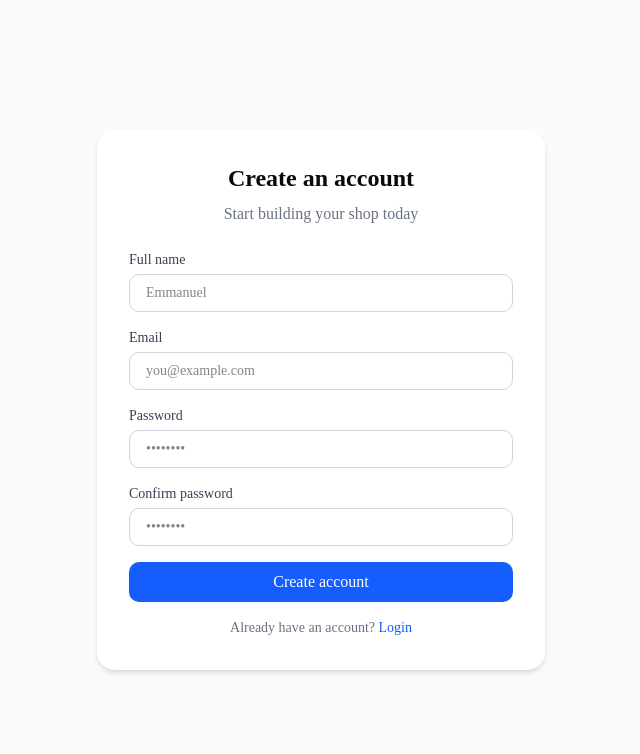
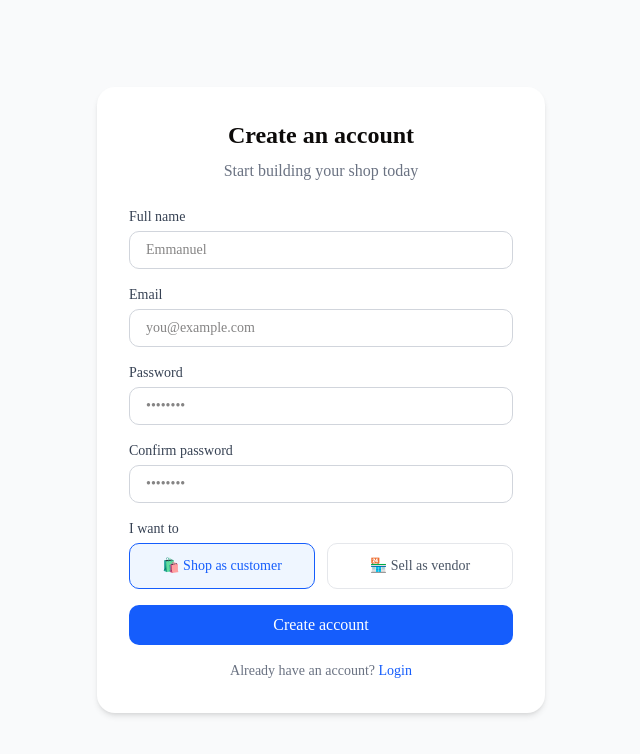
Before and after one commit to Emmanuel00885566/create-your-shop, a Next.js app: page /auth/signup in a window 1280 px wide. Shown: the top 754 px of the page, without its empty margins (319-959 px from the left). Built offline with nearby package versions, Linux system fonts and the light colour scheme; no server answers.

Commit message:
Phase 5 - connected real auth to backend

```diff
--- a/app/auth/login/page.js
+++ b/app/auth/login/page.js
@@ -8,10 +8,11 @@ export default function LoginPage() {
   const [email, setEmail] = useState('')
   const [password, setPassword] = useState('')
   const [error, setError] = useState('')
+  const [loading, setLoading] = useState(false)
   const { login } = useAuth()
   const router = useRouter()
 
-  function handleSubmit(e) {
+  async function handleSubmit(e) {
     e.preventDefault()
     setError('')
 
@@ -25,8 +26,19 @@ export default function LoginPage() {
       return
     }
 
-    login(email, password)
-    router.push('/dashboard')
+    setLoading(true)
+    try {
+      const user = await login(email, password)
+      if (user.role === 'vendor' || user.role === 'admin') {
+        router.push('/dashboard')
+      } else {
+        router.push('/')
+      }
+    } catch (err) {
+      setError(err.response?.data?.message || 'Login failed. Please try again.')
+    } finally {
+      setLoading(false)
+    }
   }
 
   return (
@@ -66,9 +78,10 @@ export default function LoginPage() {
 
           <button
             type="submit"
-            className="bg-blue-600 text-white rounded-lg py-2 font-medium hover:bg-blue-700 transition-colors"
+            disabled={loading}
+            className="bg-blue-600 text-white rounded-lg py-2 font-medium hover:bg-blue-700 transition-colors disabled:opacity-50"
           >
-            Login
+            {loading ? 'Logging in...' : 'Login'}
           </button>
 
         </form>
--- a/app/auth/signup/page.js
+++ b/app/auth/signup/page.js
@@ -1,25 +1,52 @@
 'use client'
 
 import { useState } from 'react'
+import { useRouter } from 'next/navigation'
+import { useAuth } from '@/lib/AuthContext'
 
 export default function SignupPage() {
   const [name, setName] = useState('')
   const [email, setEmail] = useState('')
   const [password, setPassword] = useState('')
   const [confirmPassword, setConfirmPassword] = useState('')
+  const [role, setRole] = useState('user')
   const [error, setError] = useState('')
+  const [loading, setLoading] = useState(false)
+  const { signup } = useAuth()
+  const router = useRouter()
 
-  function handleSubmit(e) {
+  async function handleSubmit(e) {
     e.preventDefault()
     setError('')
+
+    if (!name || !email || !password || !confirmPassword) {
+      setError('Please fill in all fields')
+      return
+    }
 
     if (password !== confirmPassword) {
       setError('Passwords do not match!')
       return
     }
 
-    console.log('Signing up:', name, email, password)
-    alert(`Account created for ${name}! 🎉`)
+    if (password.length < 6) {
+      setError('Password must be at least 6 characters')
+      return
+    }
+
+    setLoading(true)
+    try {
+      const user = await signup(name, email, password, role)
+      if (user.role === 'vendor' || user.role === 'admin') {
+        router.push('/dashboard')
+      } else {
+        router.push('/')
+      }
+    } catch (err) {
+      setError(err.response?.data?.message || 'Signup failed. Please try again.')
+    } finally {
+      setLoading(false)
+    }
   }
 
   return (
@@ -75,15 +102,45 @@ export default function SignupPage() {
             />
           </div>
 
+          {/* Role selector */}
+          <div className="flex flex-col gap-1">
+            <label className="text-sm font-medium text-gray-700">I want to</label>
+            <div className="grid grid-cols-2 gap-3">
+              <button
+                type="button"
+                onClick={() => setRole('user')}
+                className={`py-3 rounded-lg border text-sm font-medium transition-colors
+                  ${role === 'user'
+                    ? 'border-blue-600 bg-blue-50 text-blue-600'
+                    : 'border-gray-200 text-gray-600 hover:bg-gray-50'
+                  }`}
+              >
+                🛍️ Shop as customer
+              </button>
+              <button
+                type="button"
+                onClick={() => setRole('vendor')}
+                className={`py-3 rounded-lg border text-sm font-medium transition-colors
+                  ${role === 'vendor'
+                    ? 'border-blue-600 bg-blue-50 text-blue-600'
+                    : 'border-gray-200 text-gray-600 hover:bg-gray-50'
+                  }`}
+              >
+                🏪 Sell as vendor
+              </button>
+            </div>
+          </div>
+
           {error && (
             <p className="text-red-500 text-sm text-center">{error}</p>
           )}
 
           <button
             type="submit"
-            className="bg-blue-600 text-white rounded-lg py-2 font-medium hover:bg-blue-700 transition-colors"
+            disabled={loading}
+            className="bg-blue-600 text-white rounded-lg py-2 font-medium hover:bg-blue-700 transition-colors disabled:opacity-50"
           >
-            Create account
+            {loading ? 'Creating account...' : 'Create account'}
           </button>
 
         </form>
--- a/lib/AuthContext.js
+++ b/lib/AuthContext.js
@@ -1,7 +1,7 @@
 'use client'
 
 import { createContext, useContext, useState, useEffect } from 'react'
-import { saveToken, removeToken, getToken } from './auth'
+import api from './api'
 
 const AuthContext = createContext(null)
 
@@ -10,26 +10,44 @@ export function AuthProvider({ children }) {
   const [loading, setLoading] = useState(true)
 
   useEffect(() => {
-    const token = getToken()
-    if (token) {
-      setUser({ email: 'owner@myshop.com', name: 'Shop Owner' })
+    const storedUser = localStorage.getItem('shop_user')
+    if (storedUser) {
+      setUser(JSON.parse(storedUser))
     }
     setLoading(false)
   }, [])
 
-  function login(email, password) {
-    const fakeToken = 'mock-jwt-token-12345'
-    saveToken(fakeToken)
-    setUser({ email, name: 'Shop Owner' })
+  async function login(email, password) {
+    const response = await api.post('/auth/login', { email, password })
+    const userData = response.data.user
+    localStorage.setItem('shop_token', userData.token)
+    localStorage.setItem('shop_user', JSON.stringify(userData))
+    setUser(userData)
+    return userData
+  }
+
+  async function signup(name, email, password, role) {
+    const response = await api.post('/auth/register', {
+      name,
+      email,
+      password,
+      role,
+    })
+    const userData = response.data.user
+    localStorage.setItem('shop_token', userData.token)
+    localStorage.setItem('shop_user', JSON.stringify(userData))
+    setUser(userData)
+    return userData
   }
 
   function logout() {
-    removeToken()
+    localStorage.removeItem('shop_token')
+    localStorage.removeItem('shop_user')
     setUser(null)
   }
 
   return (
-    <AuthContext.Provider value={{ user, login, logout, loading }}>
+    <AuthContext.Provider value={{ user, login, signup, logout, loading }}>
       {children}
     </AuthContext.Provider>
   )
--- /dev/null
+++ b/lib/api.js
@@ -0,0 +1,29 @@
+import axios from 'axios'
+
+const api = axios.create({
+  baseURL: process.env.NEXT_PUBLIC_API_URL,
+})
+
+api.interceptors.request.use((config) => {
+  if (typeof window !== 'undefined') {
+    const token = localStorage.getItem('shop_token')
+    if (token) {
+      config.headers.Authorization = `Bearer ${token}`
+    }
+  }
+  return config
+})
+
+api.interceptors.response.use(
+  (response) => response,
+  (error) => {
+    if (error.response?.status === 401) {
+      localStorage.removeItem('shop_token')
+      localStorage.removeItem('shop_user')
+      window.location.href = '/auth/login'
+    }
+    return Promise.reject(error)
+  }
+)
+
+export default api
--- a/package.json
+++ b/package.json
@@ -9,6 +9,7 @@
     "lint": "eslint"
   },
   "dependencies": {
+    "axios": "^1.16.0",
     "class-variance-authority": "^0.7.1",
     "clsx": "^2.1.1",
     "lucide-react": "^1.14.0",
```
Also changed, not shown: 1 other file (tests, documents, lock files or other folders).
